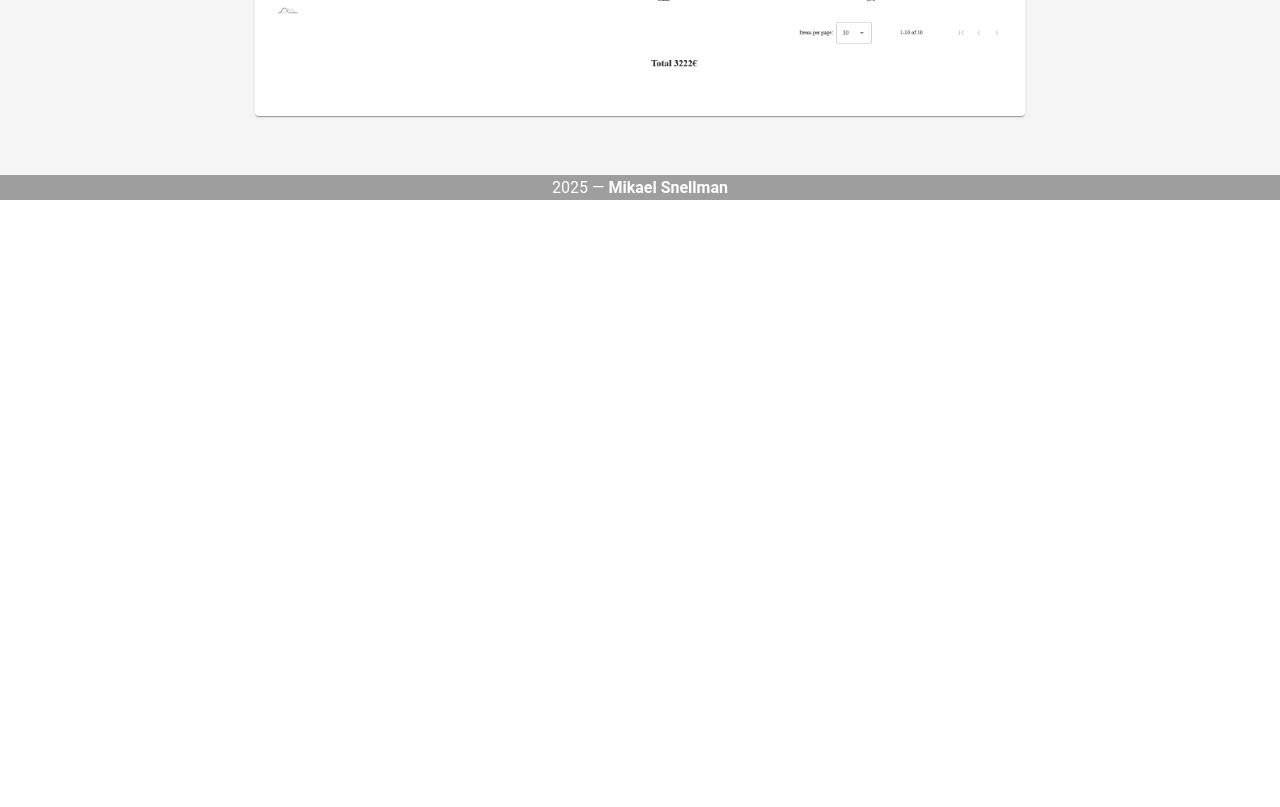
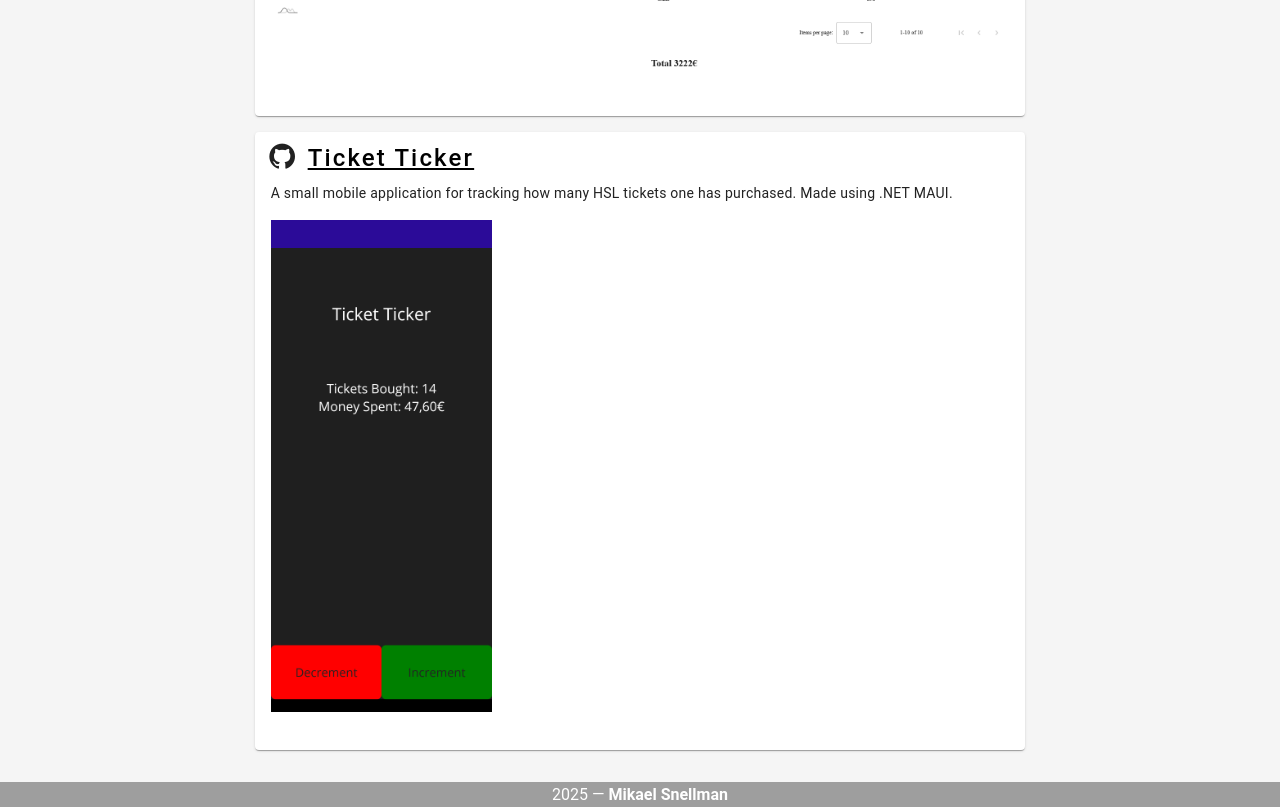
Before and after one commit to NotActuallyBob/personaltestwebsite, a Vue app: page /projects in a window 1280 px wide. Shown: the part 600-1407 px from the top of the page. Before the commit the page ends 800 px from the top, so only its background shows below. Built offline with nearby package versions, Linux system fonts and the light colour scheme.

Commit message:
add ticket ticker app

```diff
--- a/src/views/ProjectsView.vue
+++ b/src/views/ProjectsView.vue
@@ -1,5 +1,6 @@
 <script setup lang="ts">
-    import image from "@/assets/projects/asset_atlas.png";
+    import assetAtlasImage from "@/assets/projects/asset_atlas.png";
+    import ticketTickerImage from "@/assets/projects/ticket_ticker.png";
     import ProjectCard from "@/components/ProjectCard.vue";
 </script>
 
@@ -18,6 +19,16 @@
                 <li>Clean expense analysis view to analyze the expenses of the desired time period</li>
             </ul>
         </div>
-        <img class="my-4" width="100%" :src="image">
+        <img class="my-4" width="100%" :src="assetAtlasImage">
+    </ProjectCard>
+
+    <ProjectCard class="my-4"
+        title="Ticket Ticker"
+        url="https://github.com/NotActuallyBob/"
+    >
+        <div>
+            A small mobile application for tracking how many HSL tickets one has purchased. Made using .NET MAUI.
+        </div>
+        <img class="my-4" width="30%" :src="ticketTickerImage">
     </ProjectCard>
 </template>
```
Also changed, not shown: src/assets/projects/ticket_ticker.png (added).
